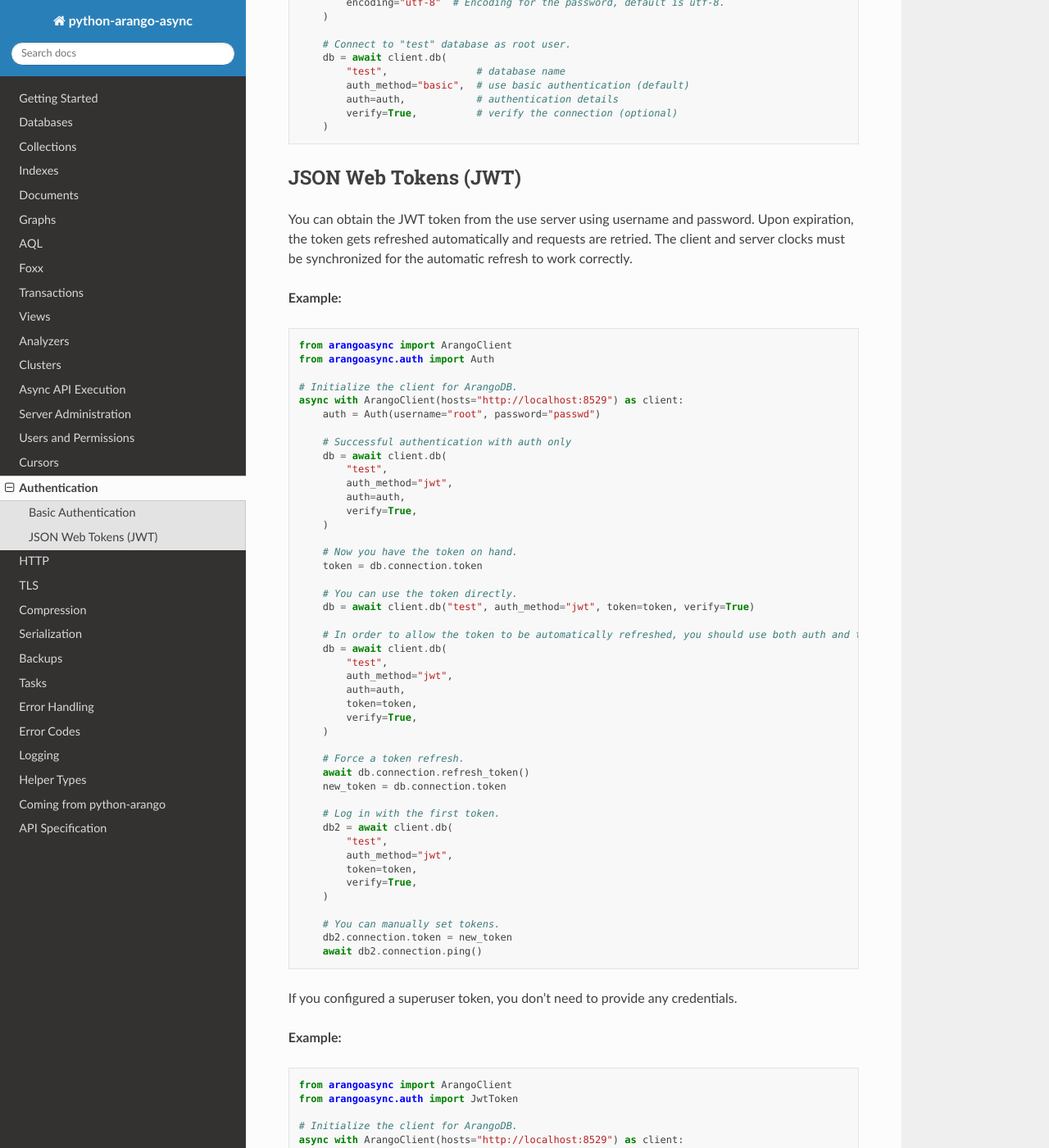
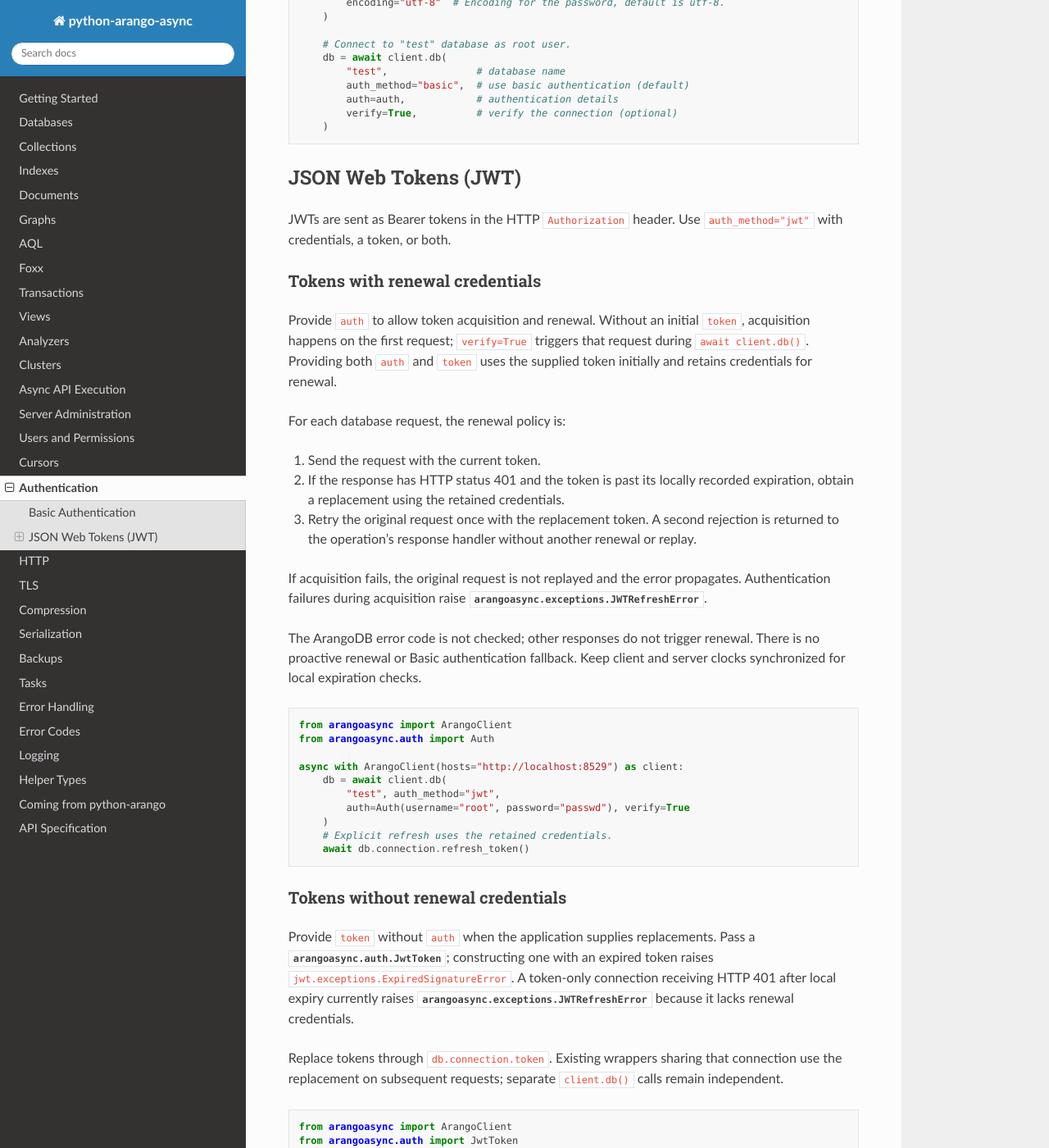
Before and after one commit to arangodb/python-arango-async, a Sphinx documentation site: the page built from docs/authentication.rst, in a window 1280 px wide and 1400 px high, scrolled down 584 px. Shown: the whole window at 82% size. Built offline with Sphinx 7.4.7 and the Read the Docs theme 3.1.0, drawn with Linux system fonts in a browser that asks for light colours; some of the changed text lies outside the part shown.

Commit message:
Fix JWT expiry recovery by using the replacement token and preserving the request URL during retry (#109)
* Add regression test for JWT recovery after token expiration

* Fix JWT expiry recovery by updating retry authorization and preventing duplicate database prefixes

* Updating docs

* Updating docs

```diff
--- a/docs/authentication.rst
+++ b/docs/authentication.rst
@@ -11,7 +11,7 @@
 
 This is the default authentication method.
 
-**Example:**
+Example:
 
 .. code-block:: python
 
@@ -37,81 +37,85 @@
 JSON Web Tokens (JWT)
 =====================
 
-You can obtain the JWT token from the use server using username and password.
-Upon expiration, the token gets refreshed automatically and requests are retried.
-The client and server clocks must be synchronized for the automatic refresh
-to work correctly.
+JWTs are sent as Bearer tokens in the HTTP ``Authorization`` header.
+Use ``auth_method="jwt"`` with credentials, a token, or both.
 
-**Example:**
+Tokens with renewal credentials
+~~~~~~~~~~~~~~~~~~~~~~~~~~~~~~~
+
+Provide ``auth`` to allow token acquisition and renewal. Without an initial
+``token``, acquisition happens on the first request; ``verify=True`` triggers
+that request during ``await client.db()``. Providing both ``auth`` and ``token``
+uses the supplied token initially and retains credentials for renewal.
+
+For each database request, the renewal policy is:
+
+1. Send the request with the current token.
+2. If the response has HTTP status 401 and the token is past its locally
+   recorded expiration, obtain a replacement using the retained credentials.
+3. Retry the original request once with the replacement token. A second
+   rejection is returned to the operation's response handler without another
+   renewal or replay.
+
+If acquisition fails, the original request is not replayed and the error
+propagates. Authentication failures during acquisition raise
+:class:`arangoasync.exceptions.JWTRefreshError`.
+
+The ArangoDB error code is not checked; other responses do not trigger renewal.
+There is no proactive renewal or Basic authentication fallback.
+Keep client and server clocks synchronized for local expiration checks.
 
 .. code-block:: python
 
     from arangoasync import ArangoClient
     from arangoasync.auth import Auth
 
-    # Initialize the client for ArangoDB.
     async with ArangoClient(hosts="http://localhost:8529") as client:
-        auth = Auth(username="root", password="passwd")
+        db = await client.db(
+            "test", auth_method="jwt",
+            auth=Auth(username="root", password="passwd"), verify=True
+        )
+        # Explicit refresh uses the retained credentials.
+        await db.connection.refresh_token()
 
-        # Successful authentication with auth only
-        db = await client.db(
-            "test",
-            auth_method="jwt",
-            auth=auth,
-            verify=True,
-        )
+Tokens without renewal credentials
+~~~~~~~~~~~~~~~~~~~~~~~~~~~~~~~~~~
 
-        # Now you have the token on hand.
-        token = db.connection.token
+Provide ``token`` without ``auth`` when the application supplies replacements.
+Pass a :class:`arangoasync.auth.JwtToken`; constructing one with an expired token
+raises ``jwt.exceptions.ExpiredSignatureError``. A token-only connection receiving
+HTTP 401 after local expiry currently raises
+:class:`arangoasync.exceptions.JWTRefreshError` because it lacks renewal credentials.
 
-        # You can use the token directly.
-        db = await client.db("test", auth_method="jwt", token=token, verify=True)
-
-        # In order to allow the token to be automatically refreshed, you should use both auth and token.
-        db = await client.db(
-            "test",
-            auth_method="jwt",
-            auth=auth,
-            token=token,
-            verify=True,
-        )
-
-        # Force a token refresh.
-        await db.connection.refresh_token()
-        new_token = db.connection.token
-
-        # Log in with the first token.
-        db2 = await client.db(
-            "test",
-            auth_method="jwt",
-            token=token,
-            verify=True,
-        )
-
-        # You can manually set tokens.
-        db2.connection.token = new_token
-        await db2.connection.ping()
-
-
-If you configured a superuser token, you don't need to provide any credentials.
-
-**Example:**
+Replace tokens through ``db.connection.token``. Existing wrappers sharing that
+connection use the replacement on subsequent requests; separate ``client.db()``
+calls remain independent.
 
 .. code-block:: python
 
     from arangoasync import ArangoClient
     from arangoasync.auth import JwtToken
 
-    # Initialize the client for ArangoDB.
+    # Token strings come from the application's provider.
     async with ArangoClient(hosts="http://localhost:8529") as client:
+        db = await client.db(
+            "test", auth_method="jwt", token=JwtToken(encoded_token), verify=True
+        )
+        db.connection.token = JwtToken(replacement_encoded_token)
 
-        # Generate a JWT token for authentication. You must know the "secret".
-        token = JwtToken.generate_token("secret")
+Superuser tokens
+~~~~~~~~~~~~~~~~
 
-        # Superuser authentication, no need for the auth parameter.
-        db = await client.db(
-            "test",
-            auth_method="superuser",
-            token=token,
-            verify=True
-        )
+Use ``auth_method="superuser"`` with a ``JwtToken``. The driver ignores ``auth``
+and performs no automatic renewal or replay. Token validation and replacement
+work as above. With ``verify=True``, a rejected superuser token raises
+:class:`arangoasync.exceptions.ServerConnectionError` during ``await client.db()``.
+
+Within a client context, generate a token using the server's JWT secret:
+
+.. code-block:: python
+
+    token = JwtToken.generate_token("secret")
+    db = await client.db(
+        "test", auth_method="superuser", token=token, verify=True
+    )
```
Also changed, not shown: 3 other files.
